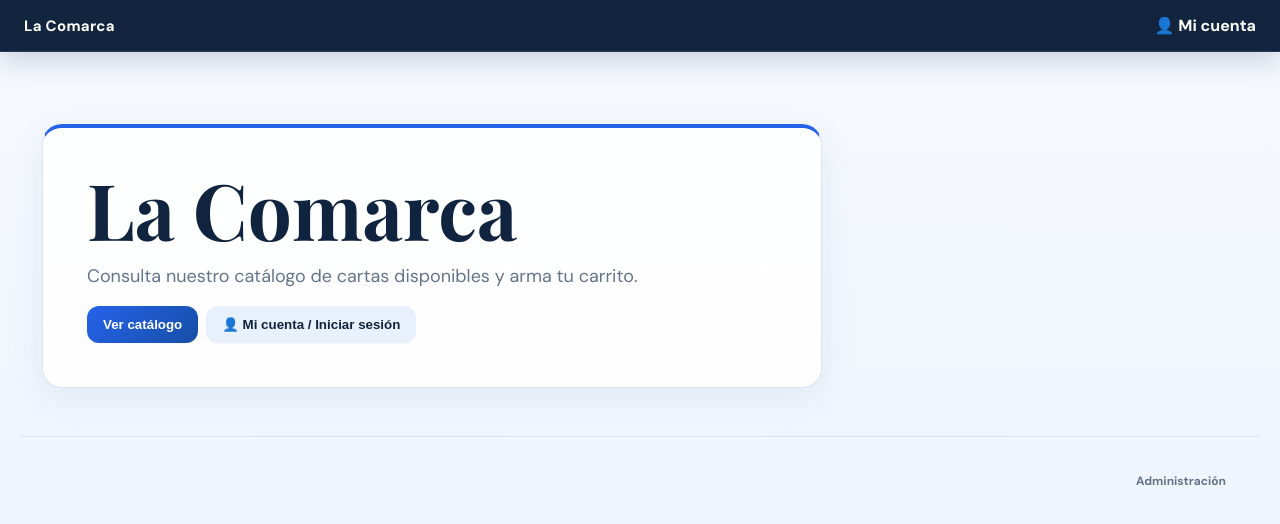
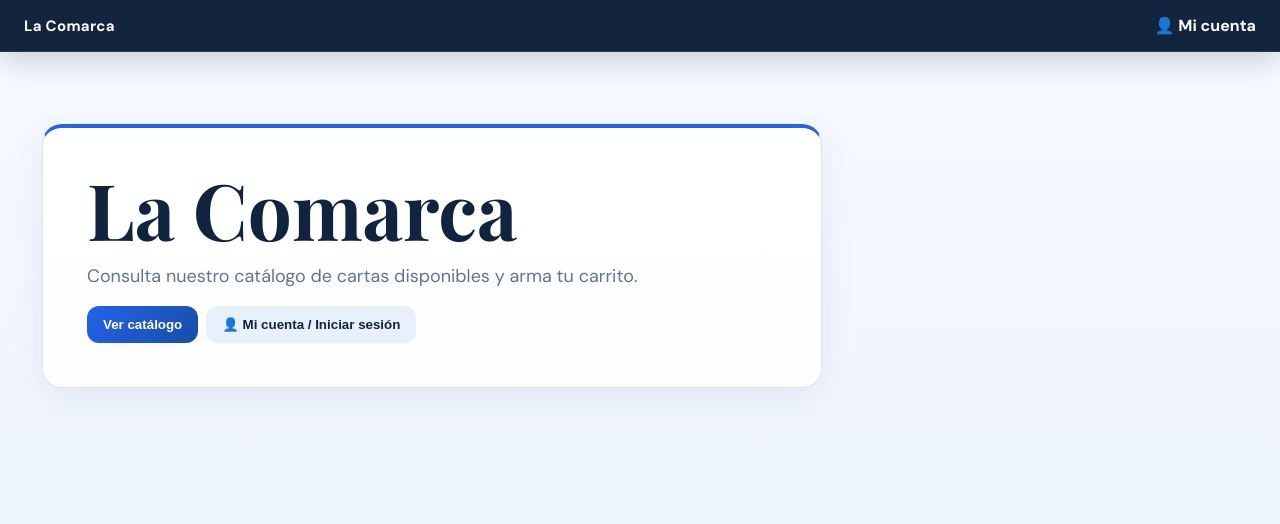
Before and after one commit to lacomarcaventas-del/la-comarca-pokemon, a Next.js app: page / in a window 1280 px wide. Shown: the top 524 px of the page. Built offline with nearby package versions, Linux system fonts and the light colour scheme.

Commit message:
Ocultar acceso administrativo de la vista pública

```diff
--- a/app/page.tsx
+++ b/app/page.tsx
@@ -3,6 +3,5 @@ export default function Home(){
   return <>
     <header className="top"><b>La Comarca</b><nav className="topNav"><Link href="/cuenta">👤 Mi cuenta</Link></nav></header>
     <main className="wrap hero"><div className="panel"><h1>La Comarca</h1><p>Consulta nuestro catálogo de cartas disponibles y arma tu carrito.</p><div className="actions"><Link href="/catalogo"><button className="btn">Ver catálogo</button></Link><Link href="/cuenta"><button className="btn2">👤 Mi cuenta / Iniciar sesión</button></Link></div></div></main>
-    <footer className="siteFooter"><Link className="adminAccess" href="/admin">Administración</Link></footer>
   </>
 }
```
